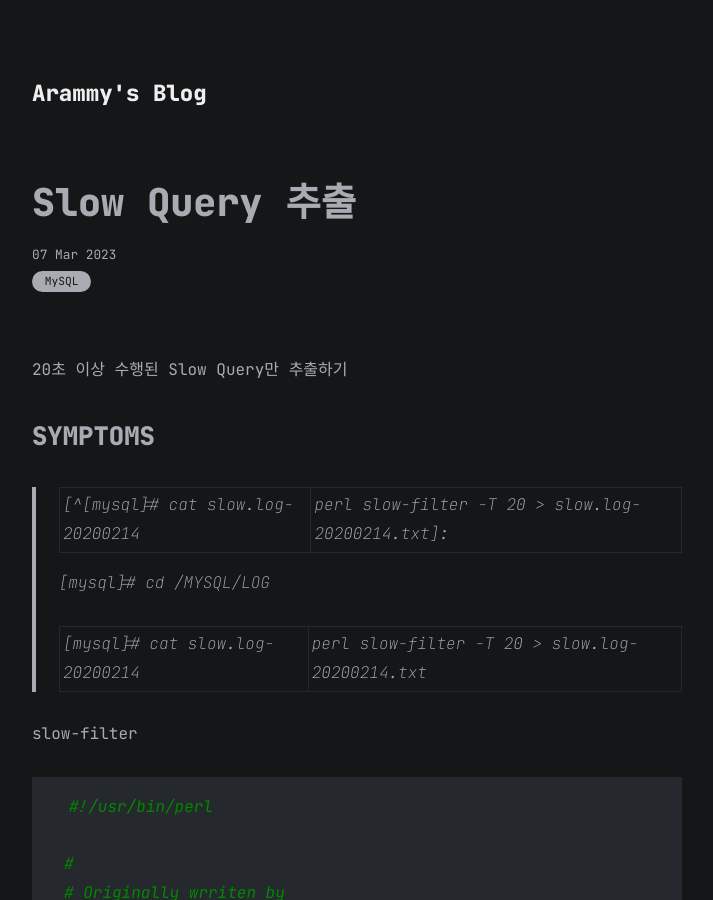
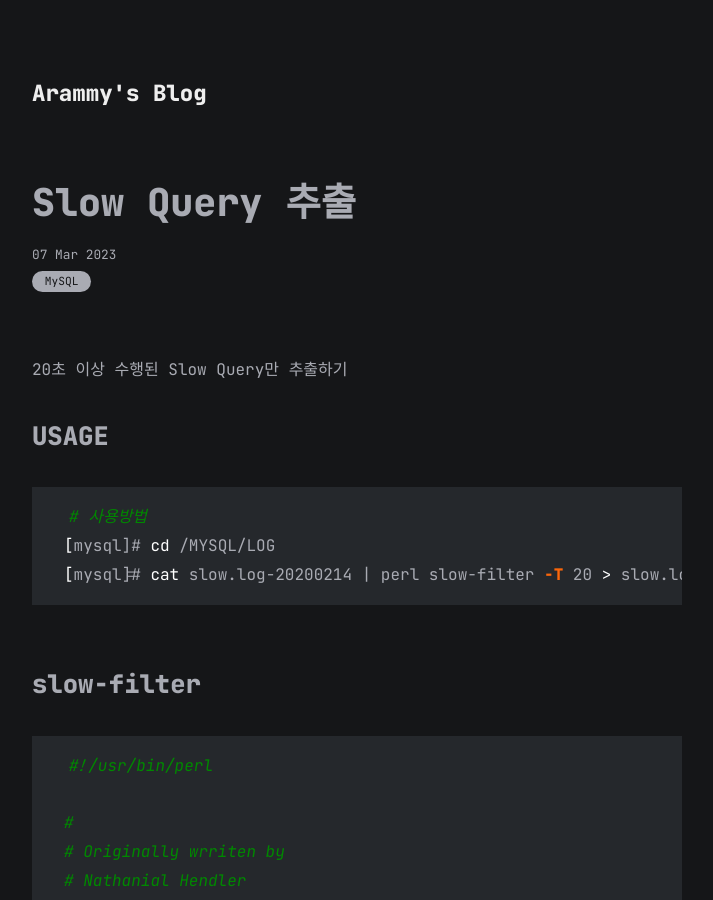
Before and after one commit to arammy/arammy.github.io, a Jekyll site: the page built from all_collections/_posts/2023-03-07-Slow Query 추출.md, in a window 1280 px wide and 900 px high. Shown: the whole window, without its empty margins (283-996 px from the left). Built offline with Jekyll 4.4.1, drawn with Linux system fonts in a browser that asks for light colours.

Commit message:
Branch Commit

````diff
--- a/all_collections/_posts/2023-03-07-Slow Query 추출.md
+++ b/all_collections/_posts/2023-03-07-Slow Query 추출.md
@@ -7,17 +7,19 @@ categories: ["MySQL"]
 
 20초 이상 수행된 Slow Query만 추출하기
 
-### SYMPTOMS
 
-> [^[mysql\]# cat slow.log-20200214 | perl slow-filter -T 20 &gt; slow.log-20200214.txt]:
->
-> [mysql]# cd /MYSQL/LOG
->
-> [mysql]# cat slow.log-20200214 | perl slow-filter -T 20 > slow.log-20200214.txt
+
+### USAGE
+
+```shell
+# 사용방법
+[mysql]# cd /MYSQL/LOG
+[mysql]# cat slow.log-20200214 | perl slow-filter -T 20 > slow.log-20200214.txt
+```
 
 
 
-slow-filter
+### slow-filter
 
 ```perl
 #!/usr/bin/perl
````
